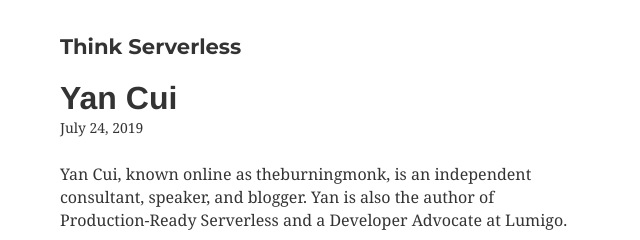
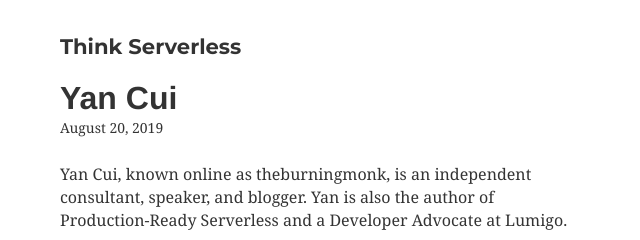
Before and after one commit to kristianfreeman/ts, a Gatsby site: page /yan-cui/ in a window 1280 px wide. Shown: the top 240 px of the page, 319-959 px from the left. Built offline with nearby package versions, Linux system fonts and the light colour scheme; Gatsby itself is replaced by a stand-in of ours; some packages are replaced by stand-ins of ours; what typography-theme-irving would draw is missing.

Commit message:
Update date

```diff
--- a/content/blog/yan-cui/index.md
+++ b/content/blog/yan-cui/index.md
@@ -1,6 +1,6 @@
 ---
 title: Yan Cui
-date: "2019-07-24T13:00:00.284Z"
+date: "2019-08-20T13:00:00.284Z"
 description: "Yan Cui, known online as theburningmonk, is an independent consultant, speaker, and blogger. Yan is also the author of Production-Ready Serverless and a Developer Advocate at Lumigo."
 ---
 
```
